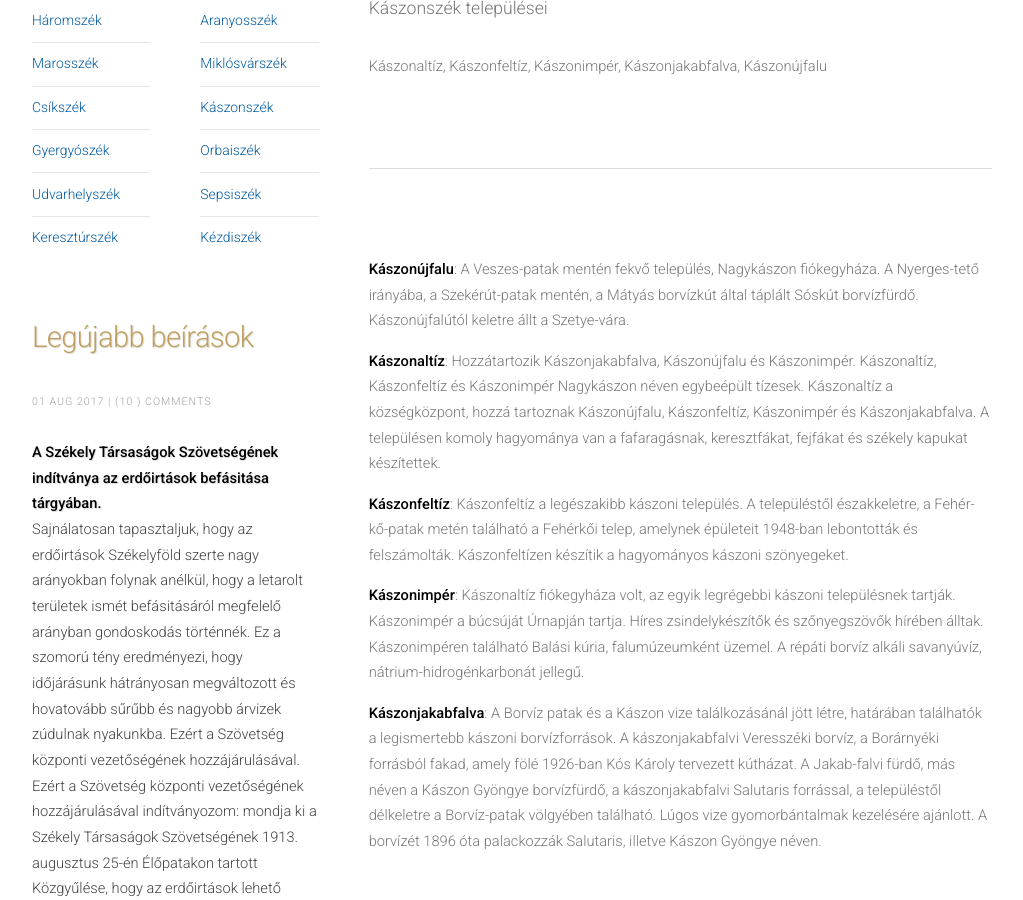
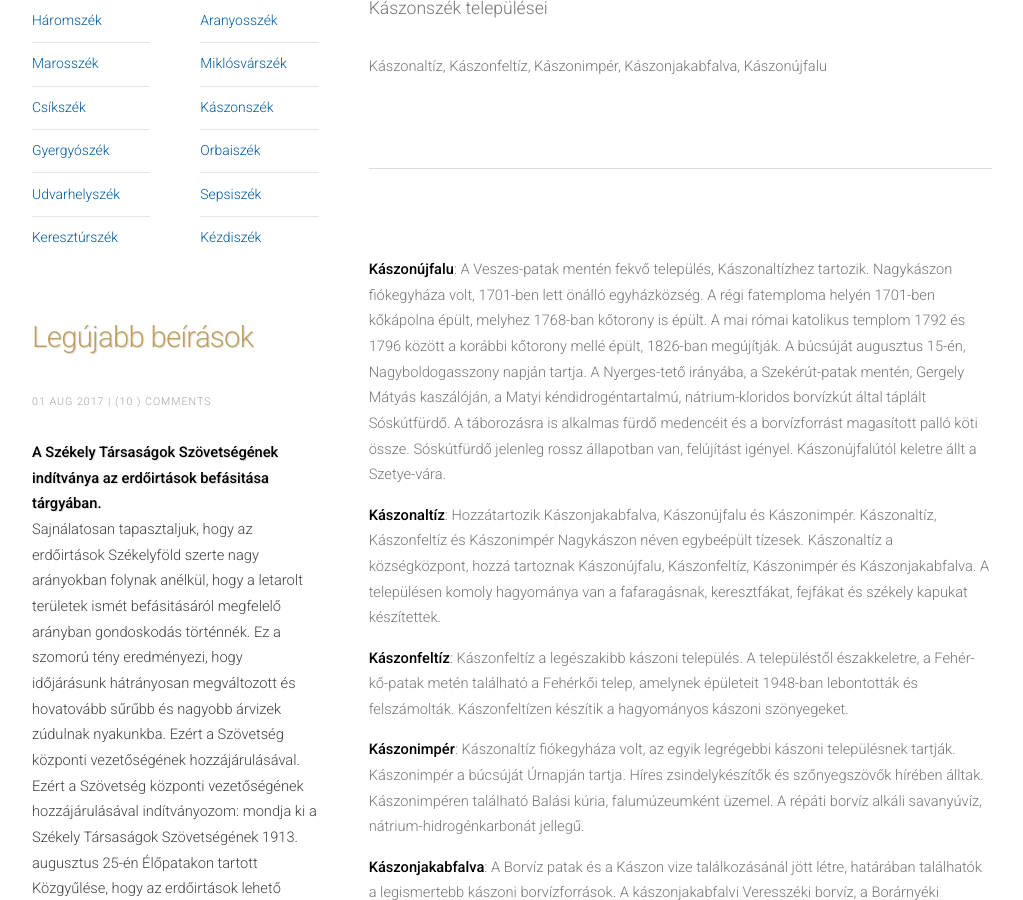
Before and after one commit to siculia/siculia.github.io, a Jekyll site: the page built from siculia-kaszonszek.html, in a window 1280 px wide and 900 px high, scrolled down 757 px. Shown: the whole window, without its empty margins (128-1151 px from the left). Built offline with Jekyll 4.4.1, drawn with Linux system fonts in a browser that asks for light colours; nearby versions of some CDN libraries; library files that are not in the unit come from our copies.

Commit message:
Kászonújfalú

```diff
--- a/siculia-csikszek.html
+++ b/siculia-csikszek.html
@@ -57,7 +57,7 @@ layout: default
 							<p style="text-align: left;"><b>Bükkloka</b>: A Tatros forrása alatt, a Tatros patak völgyében fekvő szórványtelepülés.</p>
 							<p style="text-align: left;"><b>Csatószeg</b>: A Fiság pataknak az Olt folyóba való beömlésénél alakult ki.</p>
 							<p style="text-align: left;"><b>Csiba</b>: A Kápolna-patak völgyében, az Erdőalja-telep mellett fekvő szórványtelepülés. Az ugrapataki és rajkókpataki gyimesi csángóknak a Csíkba telepítésekor létesült, a Csikó-kert és Zabos-kert tartozik hozzá. A csibai szórványtelepet 1959-ben Erdőalja-teleppel és Ligat-teleppel együtt Csíkszeredához csatolják. Erdőalja-Csiba romai katolikus templom 2003–2007 között épült fel, Szent Lőrinc tiszteletére szentelték, búcsúját augusztus 10-én tartja.</p>
-							<p style="text-align: left;"><b>Csinód</b>: Csinód az Uz-pataka mentén fekvő szórványtelepülés. Részei a Katirésze-pataka, Őrház-pataka, Aklosbérce-pataka és a Nagylenes-pataka. A Sepsiszéki Nagy Balázs területén épített ökumenikus kápolnáját 2015-ben a Gyümölcsoltó Boldogasszony tiszteletére szentelték, búcsúját március 25-én tartja. Az Aklos patak bal partján a feltőrő kénes forrás vízét felhasználó kétkádas, 6–8 személyes szabadtéri fürdő létesült.</p>
+							<p style="text-align: left;"><b>Csinód</b>: Az Uz-pataka mentén fekvő szórványtelepülés. Részei a Katirésze-pataka, Őrház-pataka, Aklosbérce-pataka és a Nagylenes-pataka. A Sepsiszéki Nagy Balázs területén épített ökumenikus kápolnáját 2015-ben a Gyümölcsoltó Boldogasszony tiszteletére szentelték, búcsúját március 25-én tartja. Az Aklos patak bal partján a feltőrő kénes forrás vízét felhasználó kétkádas, 6–8 személyes szabadtéri fürdő létesült.</p>
 							<p style="text-align: left;"><b>Csíkbánkfalva</b>: Bánkfalva, vagy Csíkbánkfalva a Fiság-patak mindkét oldalán elterülő település teljesen egybeépült Csíkszentgyörggyel. Bánkfalva római katolikus temploma a búcsúját június 24-én, Keresztelő Szent János születése napján tartja. Csíkbánkfalvától keletre, a Szentegyházas-patak Havas tető alatti völgyében található a csíkbánfalvi Adorjánfürdő. Az Adorján fürdőtől délkeletre, a Vermed-patak völgyében állt a csíkbánkfalvi Bakay-fürdő.</p>
 							<p style="text-align: left;"><b>Csíkborzsova</b>: Borzsova, vagy Csíkborzsova a Borzsova-patak völgyében települt. Szépvízhez tartozik, Csíkszentmiklós fiókegyháza volt. Búcsúját május 1-jén Szent József napján tartja. A Borzsova-patak mellet borvízfürdője volt.</p>
 							<p style="text-align: left;"><b>Csíkcsicsó</b>: Csíkcsicsó Madéfalvához tartozott, 2004-től önálló község. Az Olt árterének peremén, a Szépvíz-patak alsó folyásánál annak az Oltba torkollásánál fekszik. Csíkcsicsó és Madéfalva összenőtt, a községközpont Madéfalva. Csaracsóval és Csíkrákossal alkot közös községet. Korábban egyházilag Delnéhez tartozott, közös templomuk a Szent János templom magányosan áll a Torda-völgyében. Csíkcsicsó római katolikus temploma 1783-ban épült, a búcsúját június 13-án, Páduai Szent Antal napján tartja. Csicsó várának romjai a Kisvármező-dűlő, Várkőszikla részén vannak.</p>
--- a/siculia-kaszonszek.html
+++ b/siculia-kaszonszek.html
@@ -19,7 +19,7 @@ layout: default
 						<p>Kászonaltíz, Kászonfeltíz, Kászonimpér, Kászonjakabfalva, Kászonújfalu</p>
 
 						<hr></hr>
-						<p style="text-align: left;"><b>Kászonújfalu</b>: A Veszes-patak mentén fekvő település, Nagykászon fiókegyháza. A Nyerges-tető irányába, a Szekérút-patak mentén, a Mátyás borvízkút által táplált Sóskút borvízfürdő. Kászonújfalútól keletre állt a Szetye-vára.</p>
+						<p style="text-align: left;"><b>Kászonújfalu</b>: A Veszes-patak mentén fekvő település, Kászonaltízhez tartozik. Nagykászon fiókegyháza volt, 1701-ben lett önálló egyházközség. A régi fatemploma helyén 1701-ben kőkápolna épült, melyhez 1768-ban kőtorony is épült. A mai római katolikus templom 1792 és 1796 között a korábbi kőtorony mellé épült, 1826-ban megújítják. A búcsúját augusztus 15-én, Nagyboldogasszony napján tartja. A Nyerges-tető irányába, a Szekérút-patak mentén, Gergely Mátyás kaszálóján, a Matyi kéndidrogéntartalmú, nátrium-kloridos borvízkút által táplált Sóskútfürdő. A táborozásra is alkalmas fürdő medencéit és a borvízforrást magasított palló köti össze. Sóskútfürdő jelenleg rossz állapotban van, felújítást igényel. Kászonújfalútól keletre állt a Szetye-vára.</p>
 						<p style="text-align: left;"><b>Kászonaltíz</b>: Hozzátartozik Kászonjakabfalva, Kászonújfalu és Kászonimpér. Kászonaltíz, Kászonfeltíz és Kászonimpér Nagykászon néven egybeépült tízesek. Kászonaltíz a községközpont, hozzá tartoznak Kászonújfalu, Kászonfeltíz, Kászonimpér és Kászonjakabfalva. A településen komoly hagyománya van a fafaragásnak, keresztfákat, fejfákat és székely kapukat készítettek.</p>
 						<p style="text-align: left;"><b>Kászonfeltíz</b>: Kászonfeltíz a legészakibb kászoni település. A településtől északkeletre, a Fehér-kő-patak metén található a Fehérkői telep, amelynek épületeit 1948-ban lebontották és felszámolták. Kászonfeltízen készítik a hagyományos kászoni szönyegeket.</p>
 						<p style="text-align: left;"><b>Kászonimpér</b>: Kászonaltíz fiókegyháza volt, az egyik legrégebbi kászoni településnek tartják. Kászonimpér a búcsúját Úrnapján tartja. Híres zsindelykészítők és szőnyegszövők hírében álltak. Kászonimpéren található Balási kúria, falumúzeumként üzemel. A répáti borvíz alkáli savanyúvíz, nátrium-hidrogénkarbonát jellegű.</p>
```
